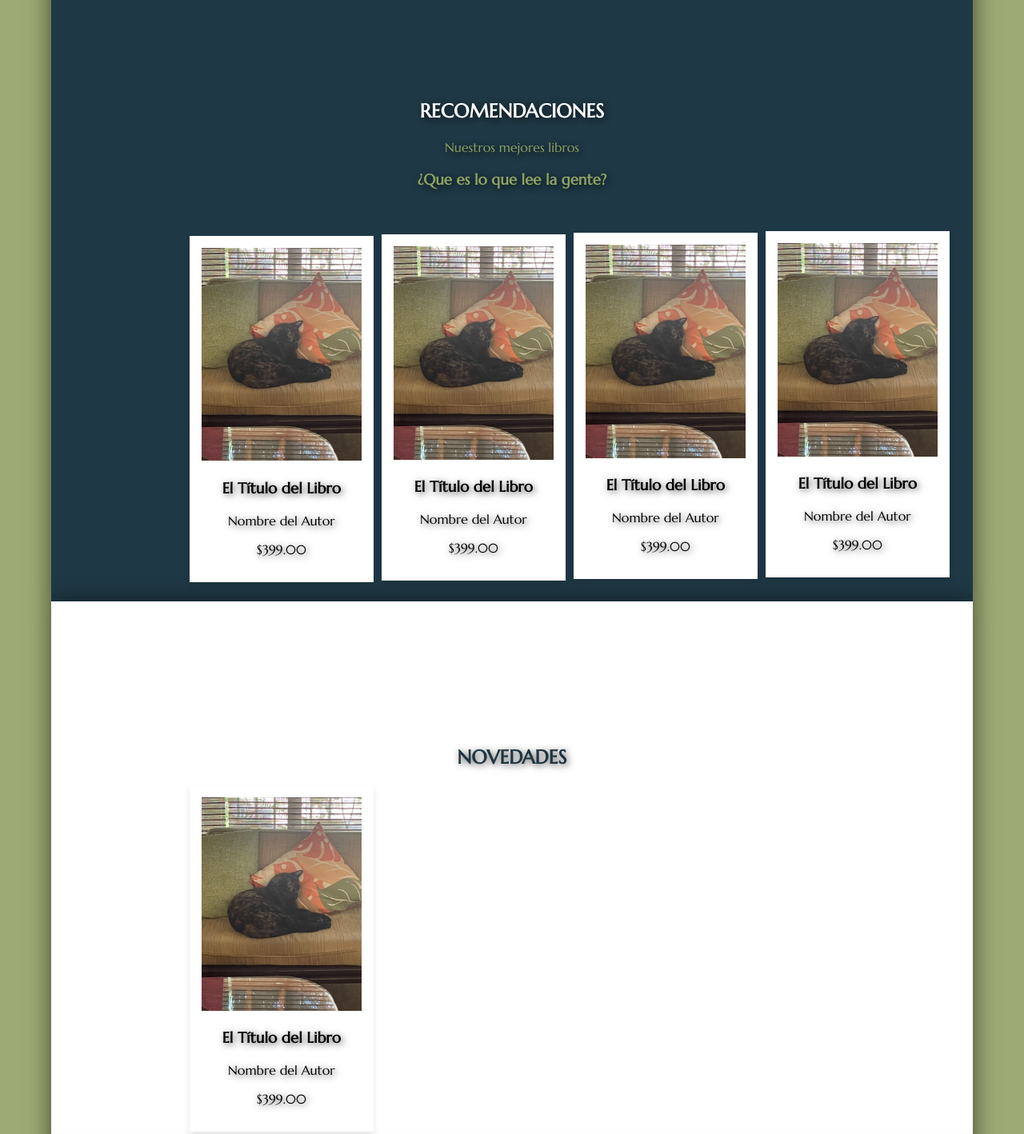
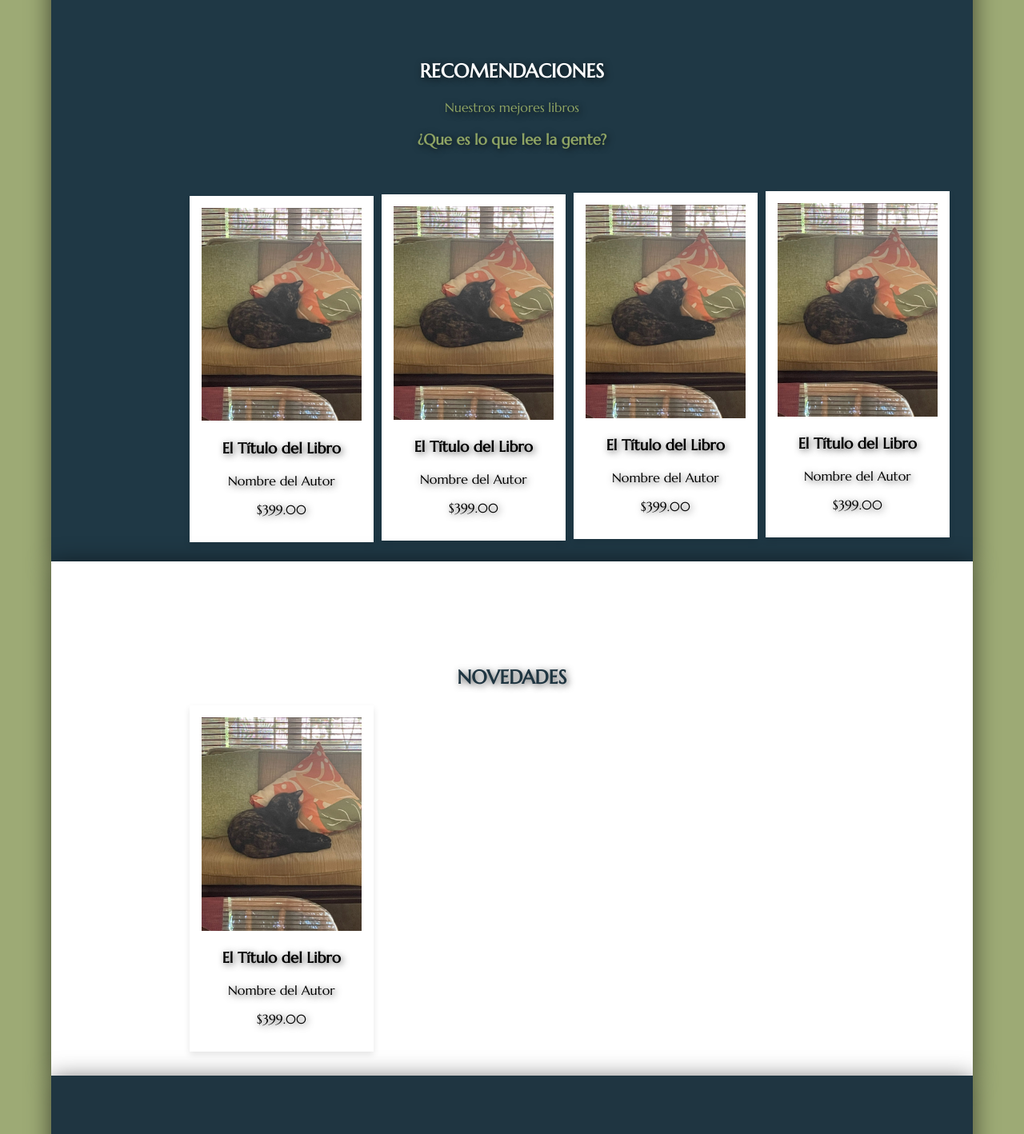
Before and after one commit to HectorMMZ/Libreria, a plain HTML site: page index.html in a window 1280 px wide. Shown: the part 880-2298 px from the top of the page at 80% size. Drawn offline with Linux system fonts and the light colour scheme.

Commit message:
Se cambio la altura de las diferentes secciones en el index

```diff
--- a/styleindex.css
+++ b/styleindex.css
@@ -23,7 +23,7 @@
     margin-left: auto;
     margin-right: auto;
     max-width: 1000px;
-    margin-top: 150px;
+    margin-top: 100px;
     width: 70%;
     text-align: center;
 
@@ -43,7 +43,7 @@
     margin-left: auto;
     margin-right: auto;
     max-width: 1000px;
-    margin-top: 150px;
+    margin-top: 100px;
     width: 70%;
     text-align: center;
 }
@@ -62,7 +62,7 @@
     margin-left: auto;
     margin-right: auto;
     max-width: 1000px;
-    margin-top: 150px;
+    margin-top: 100px;
     width: 70%;
     text-align: center;
 }
```
Also changed, not shown: index.html (+2 -2 lines).
